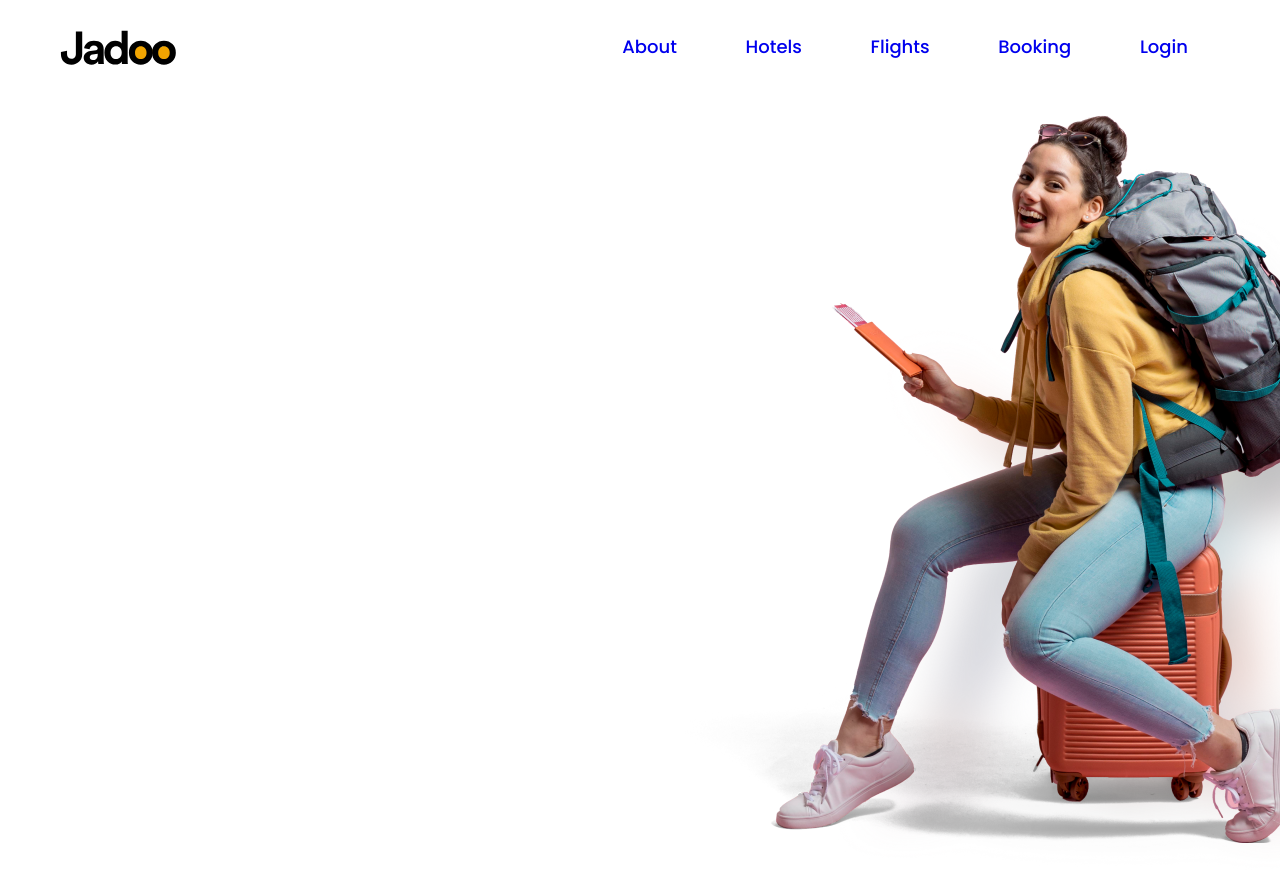
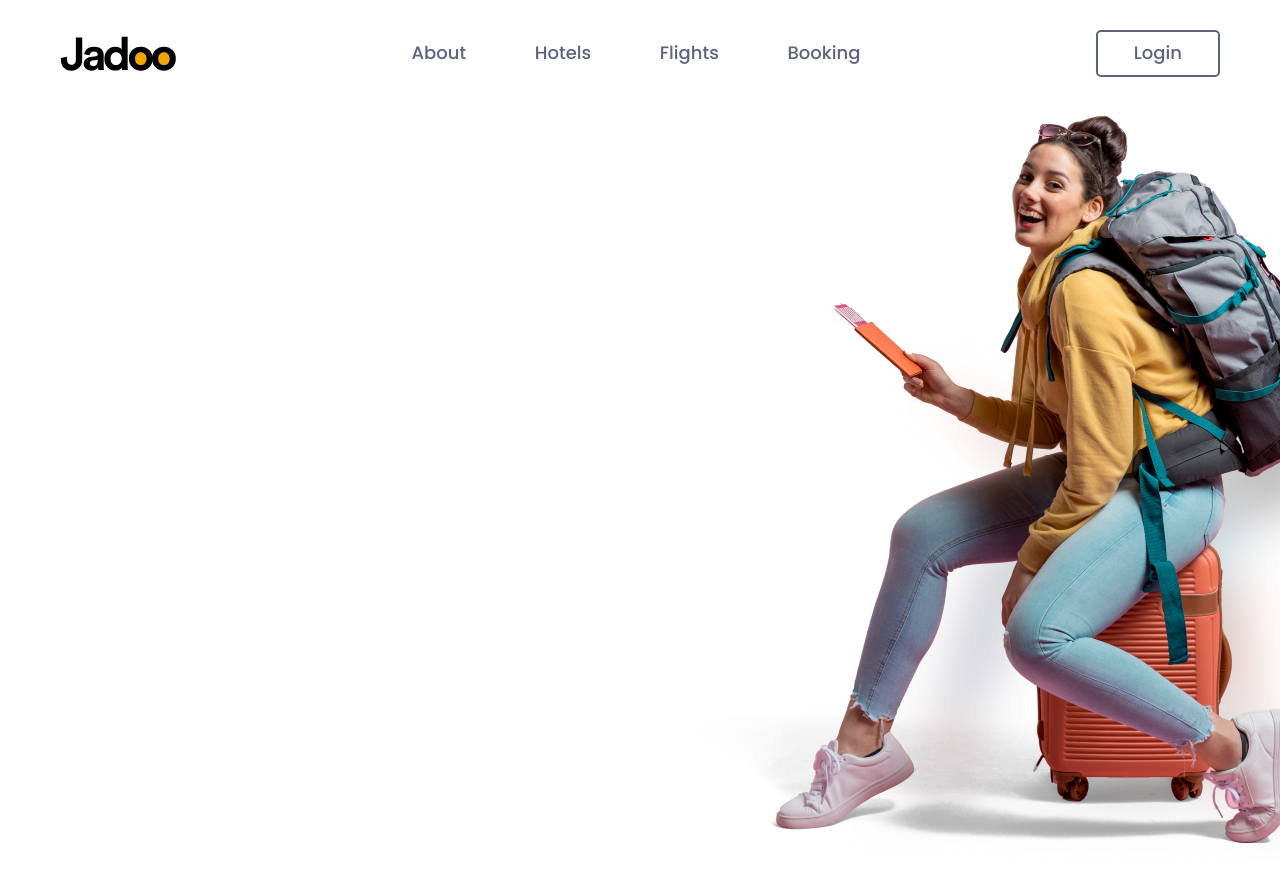
Before and after one commit to belisgard/One, a plain HTML site: page index.html in a window 1280 px wide. Shown: the top 877 px of the page. Drawn offline with Linux system fonts and the light colour scheme; a web font is replaced by a local one.

Commit message:
добавил кнопку авторизации

```diff
--- a/assets/css/style.css
+++ b/assets/css/style.css
@@ -70,18 +70,18 @@ h1, h2, h3, h4, h5, h6 {
     display: inline-block;
     vertical-align: top;
     margin: 0 32px;
-    height: 25px
     color: #5E6282;
     text-decoration: none;
-
+    height: 25px;
     transition: color .2 linear;
 }
 
+/*Навигация*/
 .navLink:after {
     content: "";
     display: block;
     width: 100%;
-    height: 3px;
+    height: 2px;
     display: none;
 
     background-color: #5E6282;
@@ -101,3 +101,22 @@ h1, h2, h3, h4, h5, h6 {
 .navLink:hover:after {
     display: block;
 }
+
+/*Кнопка войти*/
+.button1 {
+    display: inline-block;
+    color: #5E6282;
+    font-weight: 500;
+    font-size: 18px;
+    text-decoration: none;
+    user-select: none;
+    padding: .4em 2em;
+    outline: none;
+    border: 2px solid;
+    border-radius: 5px;
+    transition: 0.2s;
+}
+
+.button1:hover {
+    color: #DF6951;
+}
--- a/index.html
+++ b/index.html
@@ -13,20 +13,22 @@
         <div class="container">
             <div class="headerInner">
                 <div class="headerlogo"></div>
-
-                    <nav class="nav">
+                <nav class="nav">
                         <a class="navLink" href="#">About</a>
                         <a class="navLink" href="#">Hotels</a>
                         <a class="navLink" href="#">Flights</a>
                         <a class="navLink" href="#">Booking</a>
-                        <a class="navLink" href="#">Login</a>
-                    </nav>
+                </nav>
+                <div class="login">
+                    <a class="button1" href="#">Login</a>
+                </div>
             </div>
         </div>
     </header>
-    <div class="container">
-        <div class="intro"></div>
-
+    <div class="head-slider">
+        <div class="container">
+            <div class="intro"></div>
+        </div>
     </div>
 </body>
 </html>
```
